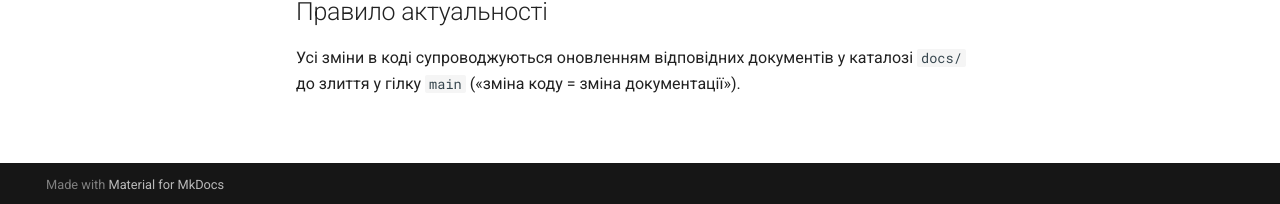
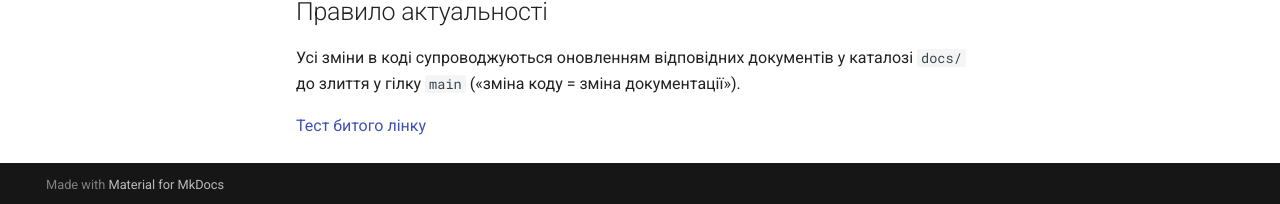
Before and after one commit to katushhiaa/CourseWORK, an MkDocs documentation site: the page built from docs/index.md, in a window 1280 px wide and 971 px high. Shown: the part 764-968 px from the top of the window. Built offline with MkDocs 1.6.1 and Material for MkDocs 9.7.7, drawn with Linux system fonts in a browser that asks for light colours; comment, search, counter and statistics services are not loaded.

Commit message:
docs(ci): inject broken reference into strict build, FAIL

```diff
--- a/docs/index.md
+++ b/docs/index.md
@@ -23,3 +23,5 @@ tags: [architecture, api, ops]
 ## Правило актуальності
 
 Усі зміни в коді супроводжуються оновленням відповідних документів у каталозі `docs/` до злиття у гілку `main` («зміна коду = зміна документації»).
+
+[Тест битого лінку](broken-link-test.md)
```
